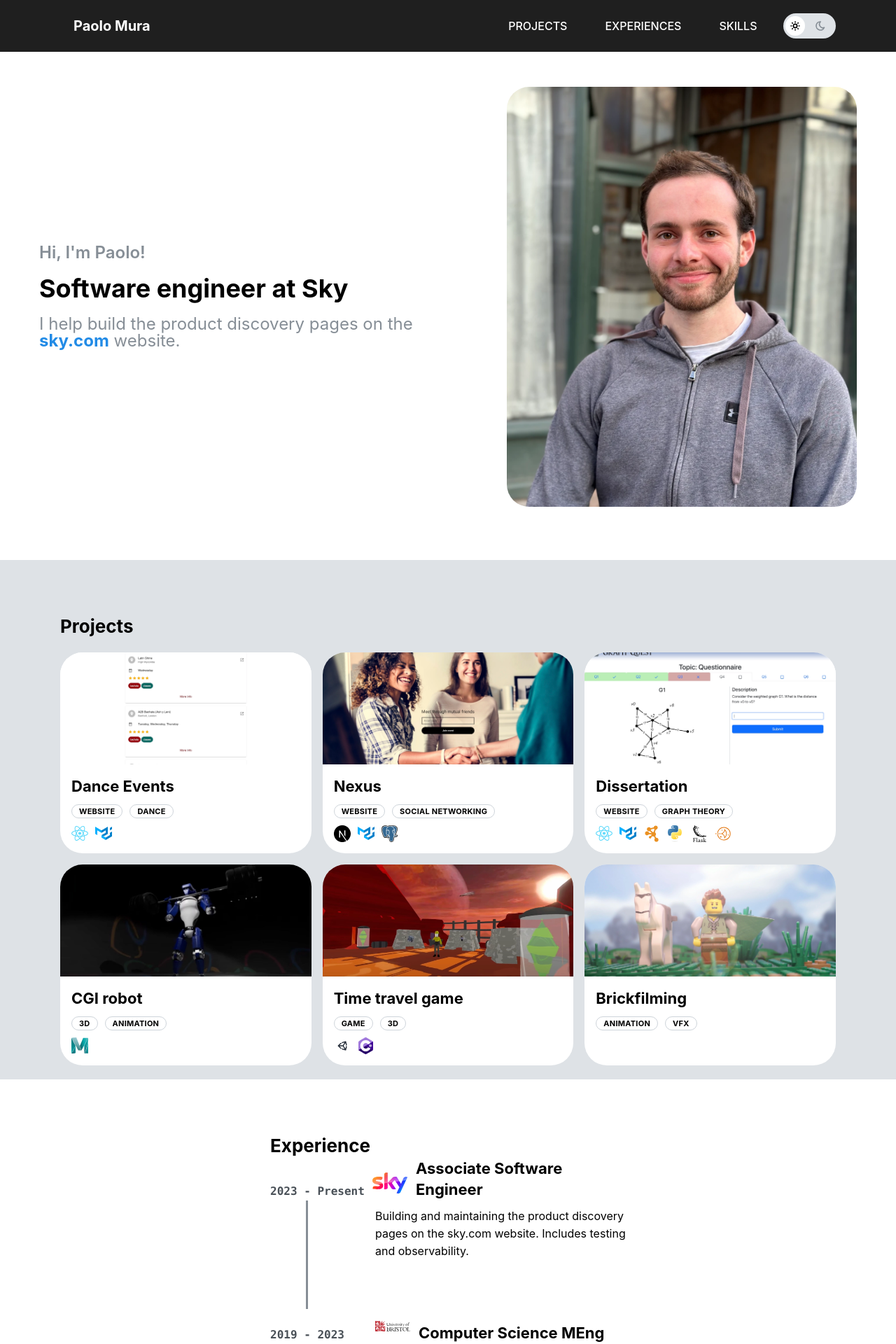
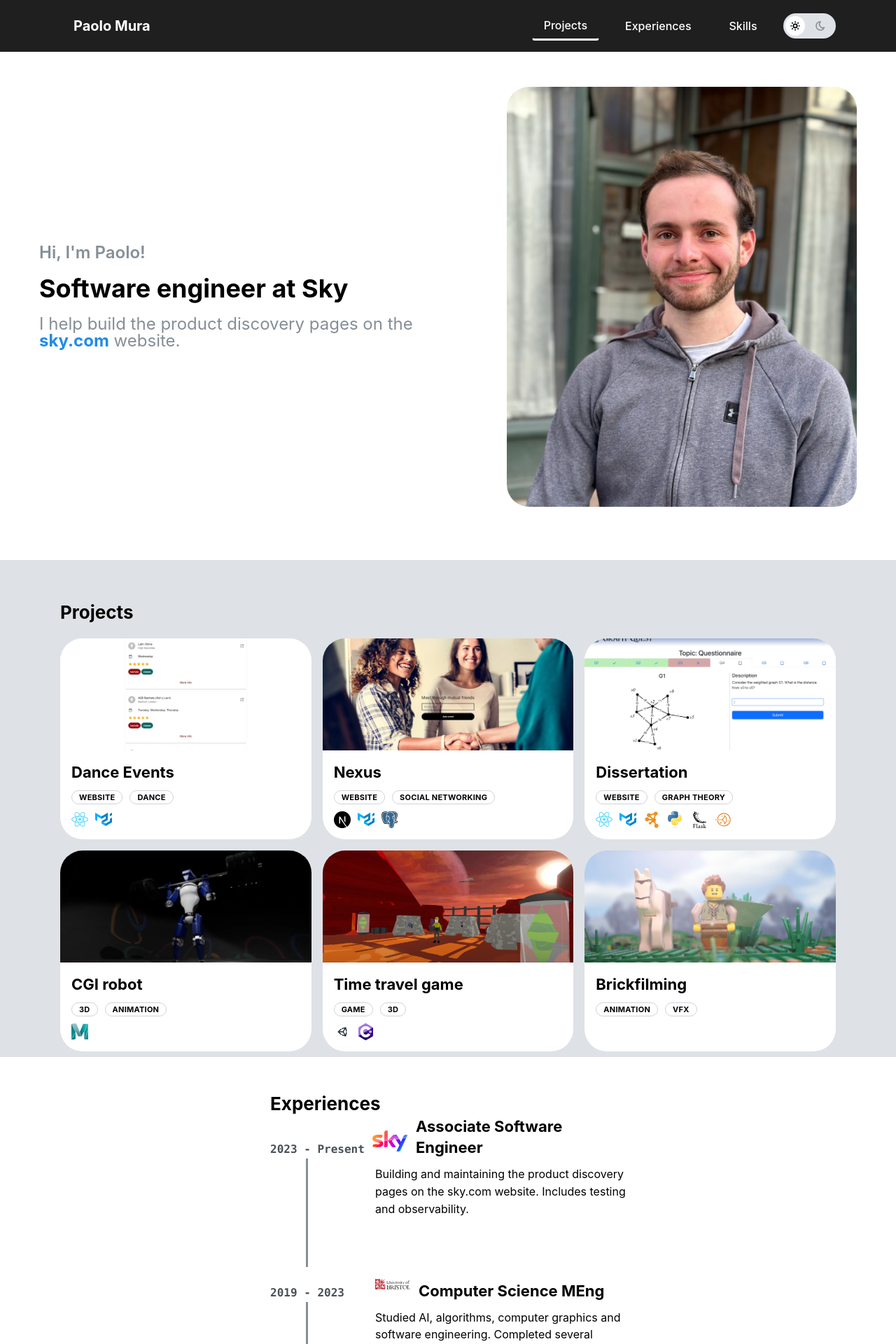
Before and after one commit to PaoloMura/paolomura.github.io, a React (Vite) app: page / in a window 1280 px wide. Shown: the top 1920 px of the page at 70% size. Built offline with nearby package versions, Linux system fonts and the light colour scheme.

Commit message:
refactored into a navigation provider

```diff
--- a/src/App.tsx
+++ b/src/App.tsx
@@ -8,91 +8,24 @@ import Header from "./sections/header/Header";
 import Projects from "./sections/projects/Projects";
 import Skills from "./sections/skills/Skills";
 import Experiences from "./sections/experiences/Experiences";
-import { useInViewport, useScrollIntoView } from "@mantine/hooks";
-import { useRef } from "react";
+import { NavigationProvider } from "./providers/Navigation";
 
 export default function App() {
-  const headerRef = useRef<HTMLDivElement>(null);
-
-  const { ref: heroRef, inViewport: heroInViewport } = useInViewport();
-  const { ref: projectsRef, inViewport: projectsInViewport } = useInViewport();
-  const { ref: experiencesRef, inViewport: experiencesInViewport } =
-    useInViewport();
-  const { ref: skillsRef, inViewport: skillsInViewport } = useInViewport();
-
-  const { scrollIntoView: scrollHeroIntoView, targetRef: heroTargetRef } =
-    useScrollIntoView<HTMLDivElement>();
-  const {
-    scrollIntoView: scrollProjectsIntoView,
-    targetRef: projectsTargetRef,
-  } = useScrollIntoView<HTMLDivElement>();
-  const {
-    scrollIntoView: scrollExperiencesIntoView,
-    targetRef: experiencesTargetRef,
-  } = useScrollIntoView<HTMLDivElement>();
-  const { scrollIntoView: scrollSkillsIntoView, targetRef: skillsTargetRef } =
-    useScrollIntoView<HTMLDivElement>();
-
-  const sectionsInViewport: { [key: string]: boolean } = {
-    hero: heroInViewport,
-    projects: projectsInViewport,
-    experiences: experiencesInViewport,
-    skills: skillsInViewport,
-  };
-
-  const activeSection =
-    Object.keys(sectionsInViewport).find(
-      (section) => sectionsInViewport[section]
-    ) || "hero";
-
-  const handleClickLink = (section: string) => {
-    switch (section) {
-      case "hero":
-        scrollHeroIntoView({ alignment: "start" });
-        break;
-      case "projects":
-        scrollProjectsIntoView({ alignment: "start" });
-        break;
-      case "experiences":
-        scrollExperiencesIntoView({ alignment: "start" });
-        break;
-      case "skills":
-        scrollSkillsIntoView({ alignment: "start" });
-        break;
-      default:
-        break;
-    }
-  };
-
   return (
     <MantineProvider theme={theme} defaultColorScheme="auto">
-      <Box className={classes.content}>
-        <Box ref={headerRef}>
-          <Header activeSection={activeSection} onClickLink={handleClickLink} />
+      <NavigationProvider>
+        <Box className={classes.content}>
+          <Header />
+          <Hero />
+          <Projects />
+          <Experiences />
+          <Skills />
         </Box>
 
-        <Box ref={heroRef} id="hero">
-          <Box ref={heroTargetRef}>
-            <Hero />
-          </Box>
+        <Box className={classes.footer}>
+          <Footer />
         </Box>
-
-        <Box ref={projectsRef} id="projects">
-          <Projects targetRef={projectsTargetRef} />
-        </Box>
-
-        <Box ref={experiencesRef} id="experiences">
-          <Experiences targetRef={experiencesTargetRef} />
-        </Box>
-
-        <Box ref={skillsRef} id="skills">
-          <Skills targetRef={skillsTargetRef} />
-        </Box>
-      </Box>
-
-      <Box className={classes.footer}>
-        <Footer />
-      </Box>
+      </NavigationProvider>
     </MantineProvider>
   );
 }
--- /dev/null
+++ b/src/components/section/Section.module.css
@@ -0,0 +1,14 @@
+.background[data-variant="dark"] {
+  background-color: light-dark(
+    var(--mantine-color-gray-3),
+    var(--mantine-color-dark-5)
+  );
+}
+
+.title {
+  text-transform: capitalize;
+
+  @mixin larger-than $mantine-breakpoint-sm {
+    text-align: left;
+  }
+}
--- /dev/null
+++ b/src/components/section/Section.tsx
@@ -0,0 +1,38 @@
+import { Box, Container, Flex, Title } from "@mantine/core";
+import classes from "./Section.module.css";
+import { useNavigationRefs } from "@/providers/Navigation";
+
+type SectionProps = {
+  name: SectionName;
+  variant?: "default" | "dark";
+  size?: "xs" | "sm" | "md" | "lg";
+  children?: React.ReactNode;
+};
+
+export default function Section({
+  name,
+  variant,
+  size = "lg",
+  children,
+}: SectionProps) {
+  const { ref, targetRef } = useNavigationRefs(name);
+
+  return (
+    <Box className={classes.background} variant={variant} ref={ref} id={name}>
+      <Container size={size}>
+        <Flex
+          align="flex-end"
+          justify={{ base: "center", sm: "left" }}
+          h="92px"
+          ref={targetRef}
+        >
+          <Title order={2} className={classes.title}>
+            {name}
+          </Title>
+        </Flex>
+
+        {children}
+      </Container>
+    </Box>
+  );
+}
--- /dev/null
+++ b/src/providers/Navigation.tsx
@@ -0,0 +1,113 @@
+// Create a navigation context provider to manage navigation state
+import React, { createContext, useContext } from "react";
+import { useScrollIntoView } from "@mantine/hooks";
+import { useInViewport } from "@mantine/hooks";
+
+type SectionRefs = {
+  ref: (node: any) => void;
+  targetRef: React.RefObject<HTMLDivElement> | null;
+};
+
+type NavigationContextType = {
+  activeSection: string;
+  navigateToSection: (section: SectionName) => void;
+  refs: { [key in SectionName]: SectionRefs };
+};
+
+type NavigationProviderProps = {
+  children: React.ReactNode;
+};
+
+const NavigationContext = createContext<NavigationContextType | null>(null);
+
+export function NavigationProvider({ children }: NavigationProviderProps) {
+  const { ref: heroRef, inViewport: heroInView } = useInViewport();
+  const { scrollIntoView: scrollToHero, targetRef: heroTarget } =
+    useScrollIntoView<HTMLDivElement>();
+
+  const { ref: projectsRef, inViewport: projectsInView } = useInViewport();
+  const { scrollIntoView: scrollToProjects, targetRef: projectsTarget } =
+    useScrollIntoView<HTMLDivElement>();
+
+  const { ref: experiencesRef, inViewport: experiencesInView } =
+    useInViewport();
+  const { scrollIntoView: scrollToExperiences, targetRef: experiencesTarget } =
+    useScrollIntoView<HTMLDivElement>();
+
+  const { ref: skillsRef, inViewport: skillsInView } = useInViewport();
+  const { scrollIntoView: scrollToSkills, targetRef: skillsTarget } =
+    useScrollIntoView<HTMLDivElement>();
+
+  const refs = {
+    hero: { ref: heroRef, targetRef: heroTarget },
+    projects: { ref: projectsRef, targetRef: projectsTarget },
+    experiences: { ref: experiencesRef, targetRef: experiencesTarget },
+    skills: { ref: skillsRef, targetRef: skillsTarget },
+  };
+
+  const sectionsInViewport: { [key in SectionName]: boolean } = {
+    hero: heroInView,
+    projects: projectsInView,
+    experiences: experiencesInView,
+    skills: skillsInView,
+  };
+
+  const activeSection =
+    Object.keys(sectionsInViewport).find(
+      (section) => sectionsInViewport[section as SectionName]
+    ) || "hero";
+
+  const navigateToSection = (section: SectionName) => {
+    console.log(`Navigating to section: ${section}`);
+    switch (section) {
+      case "hero":
+        scrollToHero({ alignment: "start" });
+        break;
+      case "projects":
+        scrollToProjects({ alignment: "start" });
+        break;
+      case "experiences":
+        scrollToExperiences({ alignment: "start" });
+        break;
+      case "skills":
+        scrollToSkills({ alignment: "start" });
+        break;
+      default:
+        break;
+    }
+  };
+
+  return (
+    <NavigationContext.Provider
+      value={{ activeSection, navigateToSection, refs }}
+    >
+      {children}
+    </NavigationContext.Provider>
+  );
+}
+
+export const useNavigation = () => {
+  const context = useContext(NavigationContext);
+  if (!context) {
+    throw new Error("useNavigation must be used within a NavigationProvider");
+  }
+
+  const { refs, ...rest } = context;
+  return { ...rest };
+};
+
+export const useNavigationRefs = (section: SectionName) => {
+  const context = useContext(NavigationContext);
+  if (!context) {
+    throw new Error(
+      "useNavigationRefs must be used within a NavigationProvider"
+    );
+  }
+
+  const sectionRefs = context.refs[section];
+  if (!sectionRefs) {
+    throw new Error(`No refs found for section: ${section}`);
+  }
+
+  return sectionRefs;
+};
--- a/src/sections/experiences/Experiences.tsx
+++ b/src/sections/experiences/Experiences.tsx
@@ -1,26 +1,13 @@
-import { Box, Container, Flex, Title } from "@mantine/core";
-import classes from "./Experiences.module.css";
 import experiences from "@/data/experience.json";
 import Experience from "@/components/experience/Experience";
+import Section from "@/components/section/Section";
 
-type ExperienceProps = {
-  targetRef: React.RefObject<HTMLDivElement>;
-};
-
-export default function Experiences({ targetRef }: ExperienceProps) {
+export default function Experiences() {
   return (
-    <Box className={classes.background}>
-      <Container size="xs">
-        <Flex align="flex-end" h="92px" ref={targetRef}>
-          <Title order={2} ta={{ base: "center", sm: "left" }}>
-            Experience
-          </Title>
-        </Flex>
-
-        {experiences.map((experience, index) => (
-          <Experience {...experience} key={`experience-${index}`} />
-        ))}
-      </Container>
-    </Box>
+    <Section name="experiences" size="xs">
+      {experiences.map((experience, index) => (
+        <Experience {...experience} key={`experience-${index}`} />
+      ))}
+    </Section>
   );
 }
--- a/src/sections/header/Header.module.css
+++ b/src/sections/header/Header.module.css
@@ -35,7 +35,7 @@
   color: var(--mantine-color-white);
   font-weight: 500;
   text-decoration: none;
-  text-transform: uppercase;
+  text-transform: capitalize;
   transition: background-color 0.2s ease-in-out;
   position: relative;
   padding: var(--mantine-spacing-xs) var(--mantine-spacing-md);
@@ -71,6 +71,7 @@
 
 .drawerLink {
   text-align: center;
+  text-transform: capitalize;
   border-bottom: 0.1rem solid light-dark(
     var(--mantine-color-gray-3),
     var(--mantine-color-dark-5)
--- a/src/sections/header/Header.tsx
+++ b/src/sections/header/Header.tsx
@@ -13,32 +13,41 @@ import {
 import classes from "./Header.module.css";
 import { IconMoon, IconSun } from "@tabler/icons-react";
 import { useDisclosure } from "@mantine/hooks";
+import { useNavigation } from "@/providers/Navigation";
 
-type HeaderProps = {
-  activeSection: string;
-  onClickLink: (section: string) => void;
+type LinkProps = {
+  section: SectionName;
 };
 
-type LogoProps = {
+type DrawerLinkProps = LinkProps & {
   onClick: () => void;
 };
 
-type LinkProps = {
-  section: string;
-  activeSection: string;
-  onClick: () => void;
+type BurgerBtnProps = {
+  opened: boolean;
+  toggle: () => void;
 };
 
-const Logo = ({ onClick }: LogoProps) => (
-  <Button onClick={onClick} className={classes.logo} variant="transparent">
+const Logo = () => {
+  const { navigateToSection } = useNavigation();
+  return (
+    <Button
+      onClick={() => navigateToSection("hero")}
+      className={classes.logo}
+      variant="transparent"
+    >
       Paolo Mura
     </Button>
   );
+};
 
-const Link = ({ section, activeSection, onClick }: LinkProps) => (
+const Link = ({ section }: LinkProps) => {
+  const { activeSection, navigateToSection } = useNavigation();
+
+  return (
     <Button
       component="button"
-    onClick={onClick}
+      onClick={() => navigateToSection(section)}
       size="md"
       variant={activeSection === section ? "selected" : "transparent"}
       className={classes.link}
@@ -46,6 +55,24 @@ const Link = ({ section, activeSection, onClick }: LinkProps) => (
       {section}
     </Button>
   );
+};
+
+const DrawerLink = ({ section, onClick }: DrawerLinkProps) => {
+  const { activeSection, navigateToSection } = useNavigation();
+
+  return (
+    <NavLink
+      label={section}
+      onClick={() => {
+        navigateToSection(section);
+        onClick();
+      }}
+      active={activeSection === section}
+      flex={1}
+      className={classes.drawerLink}
+    />
+  );
+};
 
 const ColourSchemeSwitch = () => {
   const { setColorScheme } = useMantineColorScheme();
@@ -77,39 +104,7 @@ const ColourSchemeSwitch = () => {
   );
 };
 
-export default function Header({ activeSection, onClickLink }: HeaderProps) {
-  const [opened, { toggle }] = useDisclosure(false);
-
-  return (
-    <header className={classes.container}>
-      <Container size="lg" py="md">
-        <Flex justify="space-between" align="center" gap="lg">
-          <Logo onClick={() => onClickLink("hero")} />
-
-          <Box flex={1} />
-
-          <Flex gap="lg" visibleFrom="sm">
-            <Link
-              section="projects"
-              activeSection={activeSection}
-              onClick={() => onClickLink("projects")}
-            />
-
-            <Link
-              section="experiences"
-              activeSection={activeSection}
-              onClick={() => onClickLink("experiences")}
-            />
-
-            <Link
-              section="skills"
-              activeSection={activeSection}
-              onClick={() => onClickLink("skills")}
-            />
-          </Flex>
-
-          <ColourSchemeSwitch />
-
+const BurgerBtn = ({ opened, toggle }: BurgerBtnProps) => (
   <Burger
     aria-label="Toggle navigation"
     opened={opened}
@@ -118,6 +113,28 @@ export default function Header({ activeSection, onClickLink }: HeaderProps) {
     hiddenFrom="sm"
     className={classes.burger}
   />
+);
+
+export default function Header() {
+  const [opened, { toggle }] = useDisclosure(false);
+
+  return (
+    <header className={classes.container}>
+      <Container size="lg" py="md">
+        <Flex justify="space-between" align="center" gap="lg">
+          <Logo />
+
+          <Box flex={1} />
+
+          <Flex gap="lg" visibleFrom="sm">
+            <Link section="projects" />
+            <Link section="experiences" />
+            <Link section="skills" />
+          </Flex>
+
+          <ColourSchemeSwitch />
+
+          <BurgerBtn opened={opened} toggle={toggle} />
         </Flex>
       </Container>
 
@@ -137,53 +154,19 @@ export default function Header({ activeSection, onClickLink }: HeaderProps) {
             <Container size="lg" py="md">
               <Flex justify="space-between" align="center" gap="lg">
                 <Box flex={1}>
-                  <Logo onClick={() => onClickLink("hero")} />
+                  <Logo />
                 </Box>
 
                 <ColourSchemeSwitch />
 
-                <Burger
-                  aria-label="Toggle navigation"
-                  opened={opened}
-                  onClick={toggle}
-                  color="white"
-                  hiddenFrom="sm"
-                  className={classes.burger}
-                />
+                <BurgerBtn opened={opened} toggle={toggle} />
               </Flex>
             </Container>
           </Box>
 
-          <NavLink
-            label="Projects"
-            onClick={() => {
-              onClickLink("projects");
-              toggle();
-            }}
-            active={activeSection === "projects"}
-            flex={1}
-            className={classes.drawerLink}
-          />
-          <NavLink
-            label="Experience"
-            onClick={() => {
-              onClickLink("experiences");
-              toggle();
-            }}
-            active={activeSection === "experiences"}
-            flex={1}
-            className={classes.drawerLink}
-          />
-          <NavLink
-            label="Skills"
-            onClick={() => {
-              onClickLink("skills");
-              toggle();
-            }}
-            active={activeSection === "skills"}
-            flex={1}
-            className={classes.drawerLink}
-          />
+          <DrawerLink section="projects" onClick={toggle} />
+          <DrawerLink section="experiences" onClick={toggle} />
+          <DrawerLink section="skills" onClick={toggle} />
         </Flex>
       </Drawer>
     </header>
--- a/src/sections/projects/Projects.module.css
+++ /dev/null
@@ -1,7 +0,0 @@
-.background {
-  background-color: light-dark(
-    var(--mantine-color-gray-3),
-    var(--mantine-color-dark-5)
-  );
-  padding: var(--mantine-spacing-lg) 0;
-}
--- a/src/sections/projects/Projects.tsx
+++ b/src/sections/projects/Projects.tsx
@@ -1,9 +1,7 @@
 import {
   Badge,
-  Box,
   Button,
   Card,
-  Container,
   Flex,
   Grid,
   Group,
@@ -12,30 +10,15 @@ import {
   Text,
   Title,
 } from "@mantine/core";
-import classes from "./Projects.module.css";
 import projects from "@/data/projects.json";
 import { IconExternalLink } from "@tabler/icons-react";
 import GridCard from "@/components/grid-card/GridCard";
 import TechIcon from "@/components/tech-icon/TechIcon";
+import Section from "@/components/section/Section";
 
-type ProjectProps = {
-  targetRef: React.RefObject<HTMLDivElement>;
-};
-
-export default function Projects({ targetRef }: ProjectProps) {
+export default function Projects() {
   return (
-    <Box className={classes.background}>
-      <Container size="lg">
-        <Flex
-          align="flex-end"
-          h="92px"
-          ref={targetRef}
-        >
-          <Title order={2} ta={{ base: "center", sm: "left" }}>
-            Projects
-          </Title>
-        </Flex>
-
+    <Section name="projects" variant="dark">
       <Grid gutter={{ base: "lg", sm: "md" }} pt="lg">
         {projects.map((project) => (
           <Grid.Col
@@ -104,7 +87,6 @@ export default function Projects({ targetRef }: ProjectProps) {
           </Grid.Col>
         ))}
       </Grid>
-      </Container>
-    </Box>
+    </Section>
   );
 }
--- a/src/sections/skills/Skills.tsx
+++ b/src/sections/skills/Skills.tsx
@@ -1,32 +1,13 @@
-import {
-  Box,
-  Container,
-  Flex,
-  Grid,
-  Paper,
-  Stack,
-  Text,
-  Title,
-} from "@mantine/core";
+import { Box, Grid, Paper, Stack, Text, Title } from "@mantine/core";
 import skills from "@/data/skills.json";
 import classes from "./Skills.module.css";
 import { getTechnologyName } from "@/utils/getTechnologyName";
 import TechIcon from "@/components/tech-icon/TechIcon";
+import Section from "@/components/section/Section";
 
-type SkillsProps = {
-  targetRef: React.RefObject<HTMLDivElement>;
-};
-
-export default function Skills({ targetRef }: SkillsProps) {
+export default function Skills() {
   return (
-    <Box className={classes.background}>
-      <Container size="lg" pt="md" pb="md">
-        <Flex align="flex-end" h="92px" ref={targetRef}>
-          <Title order={2} ta={{ base: "center", sm: "left" }}>
-            Skills
-          </Title>
-        </Flex>
-
+    <Section name="skills" variant="dark">
       <Stack gap="lg">
         {skills.map((skill) => (
           <Box key={`skills-${skill.category}`}>
@@ -52,7 +33,6 @@ export default function Skills({ targetRef }: SkillsProps) {
           </Box>
         ))}
       </Stack>
-      </Container>
-    </Box>
+    </Section>
   );
 }
--- /dev/null
+++ b/src/types.ts
@@ -0,0 +1 @@
+type SectionName = 'hero' | 'projects' | 'experiences' | 'skills';
```
Lines whose indentation alone changed are shown as unchanged.
